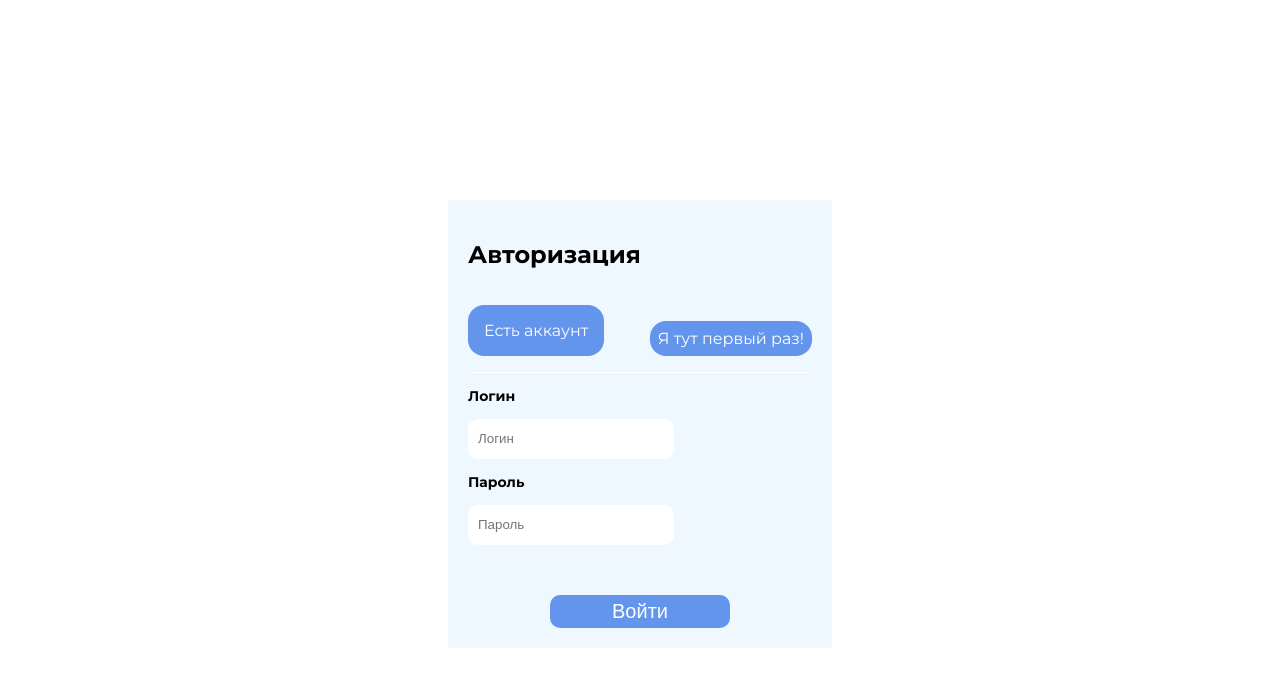
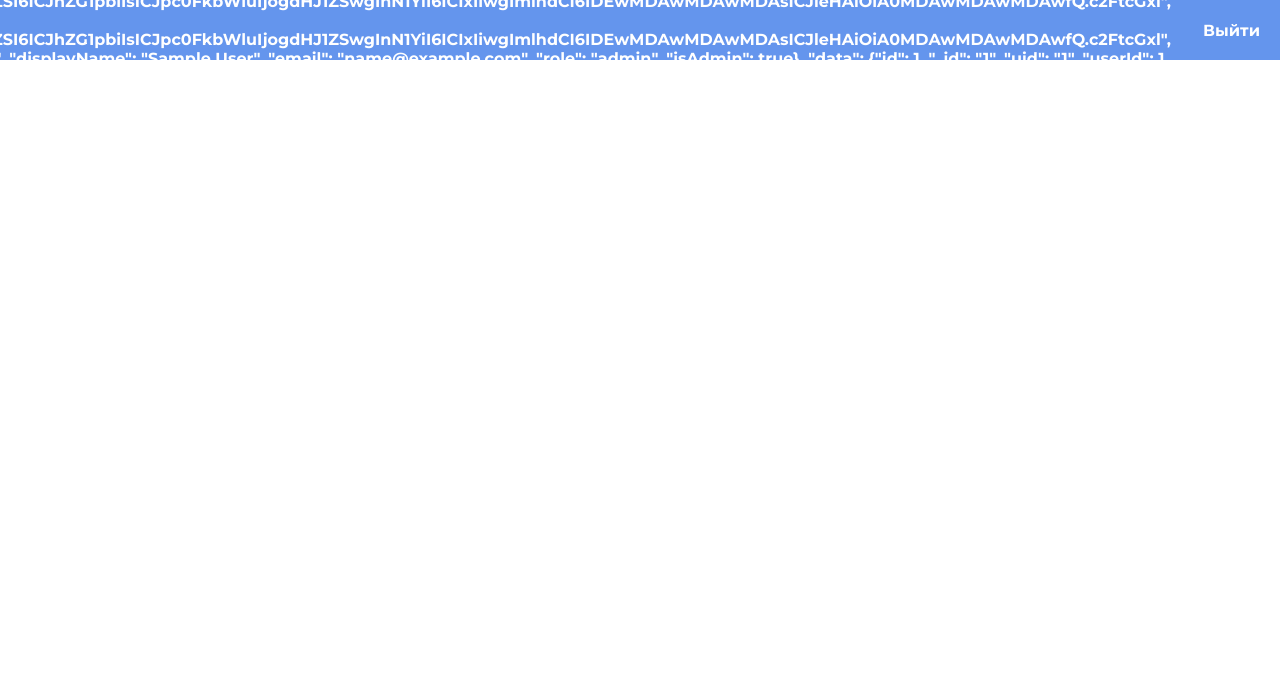
Before and after one commit to danil952/education-app-frontend, a Next.js app: page / in a window 1280 px wide. Shown: the top 686 px of the page. Built offline with nearby package versions, Linux system fonts and the light colour scheme; sample sign-in values are in the browser's storage.

Commit message:
feat: add header and layout components

```diff
--- a/src/api/auth.js
+++ b/src/api/auth.js
@@ -5,6 +5,15 @@ export const getAuthHeaders = () => {
 	const token = window.localStorage.getItem('token')
 	return {
 		Authorization: `Bearer ${token}`,
+	}
+}
+
+export const getAuthInfo = () => {
+	const token = window.localStorage.getItem('token')
+	const login = window.localStorage.getItem('login')
+	return {
+		login,
+		token,
 	}
 }
 
@@ -20,9 +29,28 @@ export const auth = async (login, password) => {
 	const result = await request.json()
 
 	if (request.ok) {
-        window.localStorage.setItem('token', result.token)
+		window.localStorage.setItem('token', result.token)
+		window.localStorage.setItem('login', result.login)
 		return result
 	} else {
 		return Promise.reject(result || request.statusText)
 	}
 }
+
+export const registerUser = async (login, password, fio) => {
+	const { apiUrl } = getUrl()
+	const request = await fetch(`${apiUrl}/users`, {
+		method: 'POST',
+		headers: {
+			'Content-Type': 'application/json',
+		},
+		body: JSON.stringify({ login, password, fio }),
+	})
+	const result = await request.json()
+
+	if (request.ok) {
+		return result
+	} else {
+		return Promise.reject(result || request.statusText)
+	}
+}
--- /dev/null
+++ b/src/components/Header/header.module.css
@@ -0,0 +1,20 @@
+.header__container {
+    position: absolute;
+    top: 0;
+    width: 100%;
+    height: 6rem;
+    background-color:cornflowerblue;
+    display: flex;
+    justify-content: flex-end;
+    align-items: center;
+    padding: 0 2em;
+}
+
+.header__container a{
+    color: white;
+    font-size: 1.6em;
+    font-weight: 700;
+    text-decoration: none;
+    cursor: pointer;
+    margin-left: 2em;
+}
--- /dev/null
+++ b/src/components/Header/index.js
@@ -0,0 +1,21 @@
+import React, { useEffect, useState } from 'react'
+import Link from 'next/link'
+
+import styles from './header.module.css'
+
+const Header = ({ login }) => {
+	return (
+		<div className={styles.header__container}>
+			{login && (
+				<Link href='/user'>
+					<a>{login}</a>
+				</Link>
+			)}
+			<Link href='/auth'>
+				<a>{login ? 'Выйти' : 'Войти'}</a>
+			</Link>
+		</div>
+	)
+}
+
+export default Header
--- /dev/null
+++ b/src/components/Layout/index.js
@@ -0,0 +1,26 @@
+import { useState, useEffect } from 'react'
+import Header from '@/components/Header'
+import { useRouter } from 'next/router'
+
+import { getAuthInfo } from 'api/auth'
+
+const Layout = (props) => {
+    const router = useRouter()
+	const { children } = props
+
+	const [login, setLogin] = useState('')
+	useEffect(() => {
+		const { login } = getAuthInfo()
+		if (login) setLogin(login)
+        else router.push('/auth')
+	}, [])
+
+	return (
+		<>
+			<Header login={login}/>
+			{children}
+		</>
+	)
+}
+
+export default Layout
--- a/src/components/sections/AuthPage/auth.module.css
+++ b/src/components/sections/AuthPage/auth.module.css
@@ -5,8 +5,9 @@
     height: auto;
     padding: 2rem;
     background-color: aliceblue;
+    border-radius: 1rem;
     margin: 0 auto;
-    margin-top: 20rem;
+    margin-top: 15rem;
 }
 
 .authPage__title {
@@ -75,3 +76,10 @@
     text-align: center;
     font-weight: 600;
 }
+
+.authPage__successText {
+    color: green;
+    font-size: 1.4em;
+    text-align: center;
+    font-weight: 600;
+}
--- a/src/components/sections/AuthPage/index.js
+++ b/src/components/sections/AuthPage/index.js
@@ -1,8 +1,8 @@
-import React, { useState } from 'react'
+import React, { useState, useEffect } from 'react'
 import clsx from 'clsx'
 import { useRouter } from 'next/router'
 
-import { auth } from 'api/auth'
+import { auth, registerUser } from 'api/auth'
 
 import styles from './auth.module.css'
 
@@ -14,6 +14,12 @@ const AuthPage = () => {
 	const [password, setPassword] = useState('')
 	const [fio, setFio] = useState('')
 	const [error, setError] = useState('')
+	const [success, setSuccess] = useState('')
+
+	useEffect(()=>{
+		window.localStorage.removeItem('token')
+		window.localStorage.removeItem('login')
+	}, [])
 
 	const handleAuth = async () => {
 		if (!(login && password)) return
@@ -23,7 +29,20 @@ const AuthPage = () => {
 			router.push('/user')
 		} catch (error) {
 			setError(error.data)
-			setTimeout(()=>setError(''), 1500)
+			setTimeout(() => setError(''), 1500)
+			console.log(error)
+		}
+	}
+
+	const handleRegister = async () => {
+		if (!(login && password && fio)) return
+		try {
+			const userInfo = await registerUser(login, password, fio)
+			setSuccess('Регистрация прошла успешно')
+			setTimeout(() => setSuccess(''), 1500)
+		} catch (error) {
+			setError(error.data)
+			setTimeout(() => setError(''), 1500)
 			console.log(error)
 		}
 	}
@@ -73,12 +92,16 @@ const AuthPage = () => {
 				/>
 			</div>
 			<button
-				onClick={()=>handleAuth()}
+				onClick={() => {
+					if(page == 0)handleAuth()
+					if(page == 1)handleRegister()
+				}}
 				className={styles.authPage__formButton}
 			>
 				{page == 0 ? 'Войти' : 'Регистрация'}
 			</button>
 			{error && <p className={styles.authPage__errorText}>{error}</p>}
+			{success && <p className={styles.authPage__successText}>{success}</p>}
 		</div>
 	)
 }
--- /dev/null
+++ b/src/pages/auth.js
@@ -0,0 +1,14 @@
+import React, { useEffect } from 'react'
+
+import AuthPage from '@/sections/AuthPage'
+
+const Index = () => {
+
+	return (
+		<div>
+			<AuthPage />
+		</div>
+	)
+}
+
+export default Index
--- a/src/pages/index.js
+++ b/src/pages/index.js
@@ -1,14 +1,9 @@
 import React, { useEffect } from 'react'
 
-import AuthPage from '@/sections/AuthPage'
+import Layout from '@/components/Layout'
 
 const Index = () => {
-
-	return (
-		<div>
-			<AuthPage />
-		</div>
-	)
+	return <Layout></Layout>
 }
 
 export default Index
```
Also changed, not shown: src/pages/user.js (+8 -7 lines).
